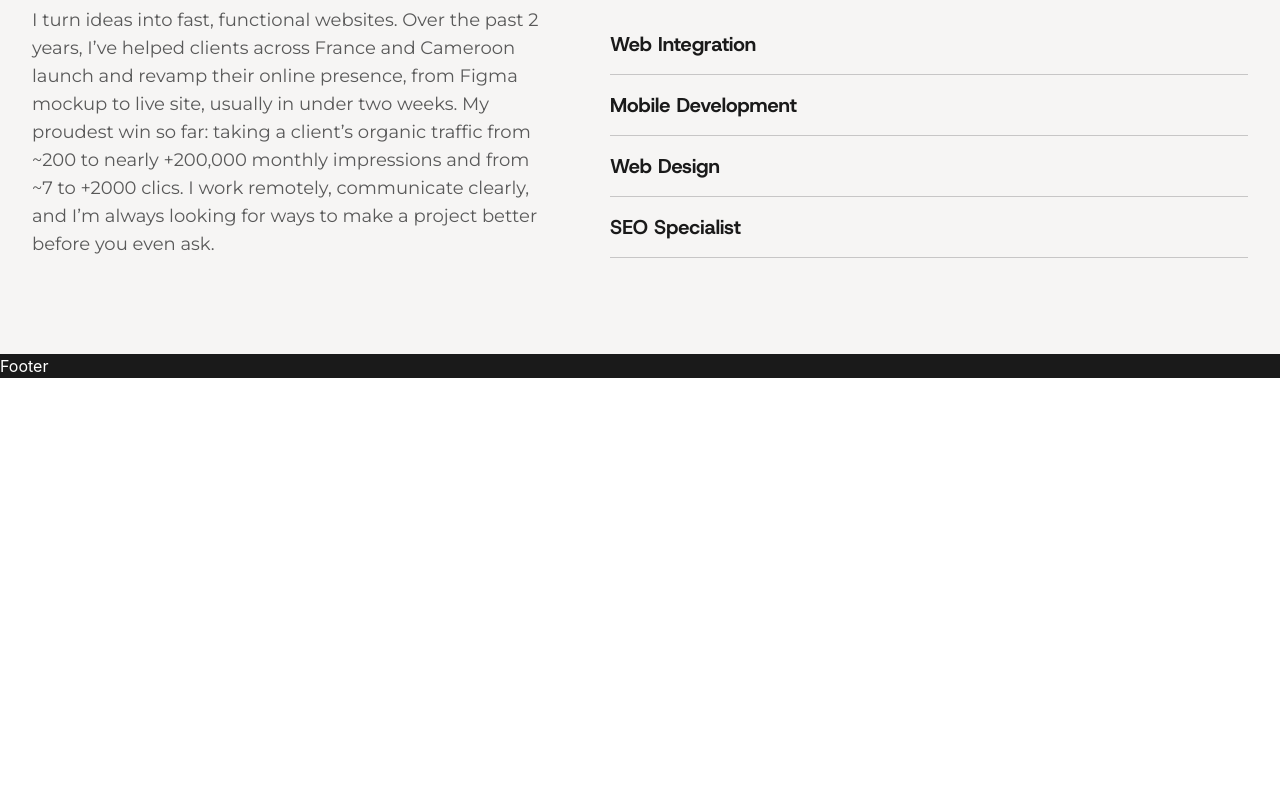
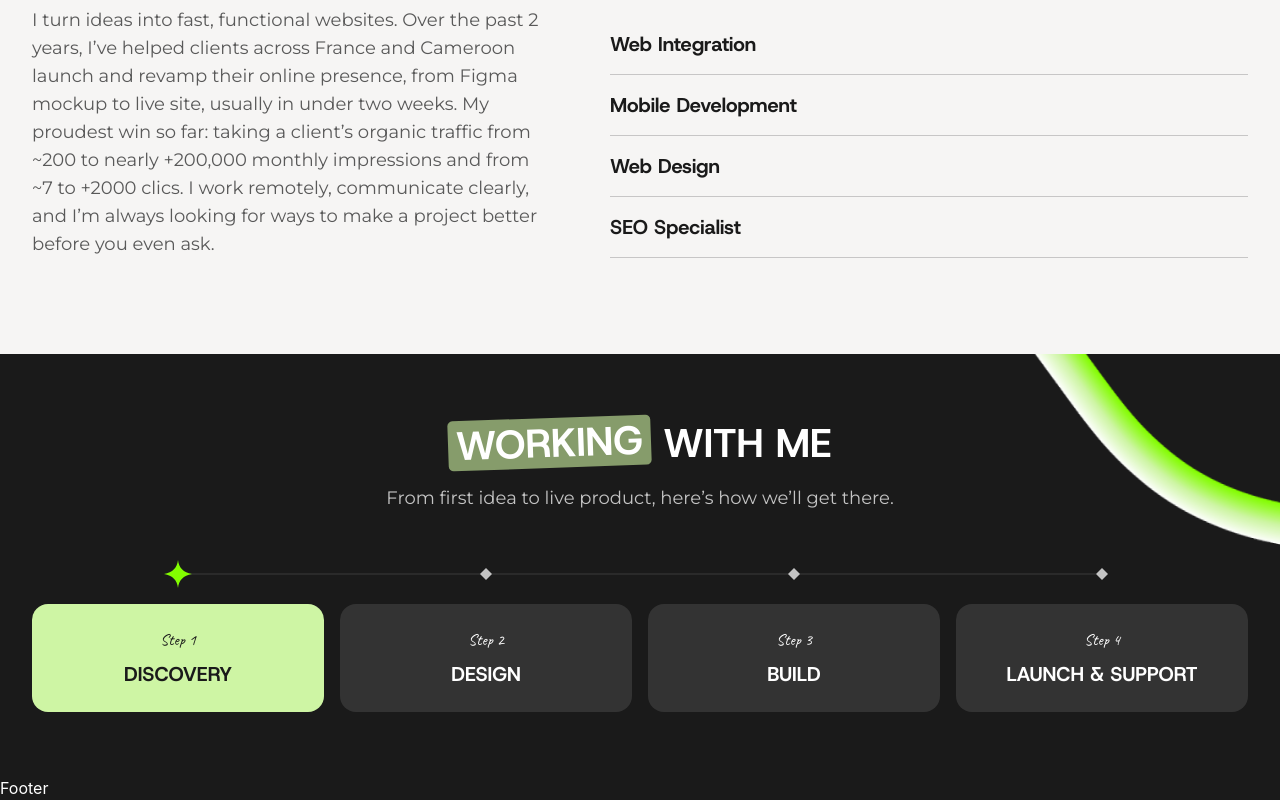
Before and after one commit to njoh-simplice/nsdev, a React (Vite) app: page / in a window 1280 px wide. Shown: the part 1675-2475 px from the top of the page. Before the commit the page ends 2053 px from the top, so only its background shows below. Built offline with nearby package versions, Linux system fonts and the light colour scheme.

Commit message:
add Working with me section

```diff
--- a/src/features/home/About.tsx
+++ b/src/features/home/About.tsx
@@ -3,6 +3,7 @@ import webIntegrationImg from "../../assets/images/hoverAbout/Web-integration.we
 import mobileDevelopmentImg from "../../assets/images/hoverAbout/mobile-development.webp";
 import webDesignImg from "../../assets/images/hoverAbout/web-design.webp";
 import seoSpecialistImg from "../../assets/images/hoverAbout/SEO-Specialist.webp";
+import HighlightText from "../../components/ui/HighlightText";
 
 // `rotate` is the tilt each hover preview settles into — a different angle per
 // item so they don't feel stamped from one template. Full class strings (not
@@ -48,10 +49,10 @@ export default function About() {
       <div className="grid gap-10 md:grid-cols-[9fr_11fr] md:items-end md:gap-14">
         {/* Left: text, bottom-aligned against the photo column on desktop */}
         <div>
-          <h2 className="font-display text-[1.75rem] font-bold uppercase leading-tight text-on-light md:text-[2.5rem]">
-            Knowing Me Better
+          <h2 className="font-display text-[1.75rem] text-center md:text-left font-bold uppercase leading-tight text-on-light md:text-[2.5rem]">
+            Knowing Me <HighlightText>Better</HighlightText>
           </h2>
-          <p className="mt-4 max-w-[65ch] font-body text-on-light-muted md:mt-6 md:text-lg">
+          <p className="mt-4 max-w-[65ch] text-center md:text-left font-body text-on-light-muted md:mt-6 md:text-lg">
             I turn ideas into fast, functional websites. Over the past 2 years,
             I&rsquo;ve helped clients across France and Cameroon launch and
             revamp their online presence, from Figma mockup to live site,
--- /dev/null
+++ b/src/features/home/WorkingWithMe.tsx
@@ -0,0 +1,124 @@
+import glow from "../../assets/images/working-with-me-background.png";
+import HighlightText from "../../components/ui/HighlightText";
+
+const STEPS = [
+  {
+    n: 1,
+    title: "Discovery",
+    description: "Understanding your goals, brand, and target audience",
+    active: true,
+  },
+  {
+    n: 2,
+    title: "Design",
+    description: "Wireframes and Figma mockup for your approval",
+    active: false,
+  },
+  {
+    n: 3,
+    title: "Build",
+    description:
+      "Bringing it to life, whether it's a website, web app, or mobile app",
+    active: false,
+  },
+  {
+    n: 4,
+    title: "Launch & Support",
+    description: "Going live, plus ongoing maintenance and updates",
+    active: false,
+  },
+];
+
+/** Current-step marker: a filled four-point sparkle, brand-lime, larger. */
+function SparkleMarker() {
+  return (
+    <svg
+      viewBox="0 0 32 32"
+      aria-hidden="true"
+      className="size-7 text-brand-lime"
+    >
+      <path
+        fill="currentColor"
+        d="M16 0c1 9 6 14 16 16-10 2-15 7-16 16-1-9-6-14-16-16C10 14 15 9 16 0z"
+      />
+    </svg>
+  );
+}
+
+/** Upcoming-step marker: a small muted diamond. */
+function DiamondMarker() {
+  return (
+    <svg
+      viewBox="0 0 16 16"
+      aria-hidden="true"
+      className="size-3 text-on-dark-muted"
+    >
+      <path fill="currentColor" d="M8 0l8 8-8 8-8-8z" />
+    </svg>
+  );
+}
+
+export default function WorkingWithMe() {
+  return (
+    <section
+      id="working-with-me"
+      className="relative isolate overflow-hidden bg-brand-black px-4 py-8 text-on-dark sm:px-8 md:py-16"
+    >
+      {/* Decorative glow: full-section layer, whole image shown (contain, not
+          cover), pinned to the top-right corner. */}
+      <img
+        src={glow}
+        alt=""
+        aria-hidden="true"
+        className="pointer-events-none absolute inset-0 -z-10 size-full select-none object-contain object-top-right"
+      />
+
+      {/* 1. Heading */}
+      <h2 className="text-center font-display text-[1.75rem] font-bold uppercase leading-tight text-on-dark md:text-[2.5rem]">
+        <HighlightText>Working</HighlightText> with Me
+      </h2>
+
+      {/* 2. Intro */}
+      <p className="mx-auto mt-4 max-w-base text-center font-body text-on-dark-muted md:text-lg">
+        From first idea to live product, here&rsquo;s how we&rsquo;ll get there.
+      </p>
+
+      {/* 3. Stepper connector (horizontal layout only) */}
+      <div className="relative mt-12 hidden h-7 md:block">
+        <div
+          aria-hidden="true"
+          className="absolute inset-x-[12.5%] top-1/2 h-px -translate-y-1/2 bg-on-dark-muted/20"
+        />
+        <div className="relative grid h-full grid-cols-4 gap-4">
+          {STEPS.map((step) => (
+            <div key={step.n} className="flex items-center justify-center">
+              {step.active ? <SparkleMarker /> : <DiamondMarker />}
+            </div>
+          ))}
+        </div>
+      </div>
+
+      {/* 4. Step cards */}
+      <div className="mt-6 grid grid-cols-1 gap-4 sm:grid-cols-2 md:mt-4 md:grid-cols-4">
+        {STEPS.map((step) => (
+          <div
+            key={step.n}
+            className={`flex flex-col items-center justify-center rounded-card p-6 text-center ${
+              step.active
+                ? "bg-brand-mint text-on-light"
+                : "bg-brand-charcoal text-on-dark"
+            }`}
+          >
+            <span className="font-script text-sm md:text-base">
+              Step {step.n}
+            </span>
+            <span className="mt-2 font-display text-base font-bold uppercase md:text-xl">
+              {step.title}
+            </span>
+            <span className="sr-only">{step.description}</span>
+          </div>
+        ))}
+      </div>
+    </section>
+  );
+}
--- a/src/pages/Home.tsx
+++ b/src/pages/Home.tsx
@@ -1,11 +1,13 @@
 import Hero from "../features/home/Hero";
 import About from "../features/home/About";
+import WorkingWithMe from "../features/home/WorkingWithMe";
 
 export default function Home() {
   return (
     <>
       <Hero />
       <About />
+      <WorkingWithMe />
     </>
   );
 }
```
Also changed, not shown: src/assets/images/working-with-me-background.png (added).
